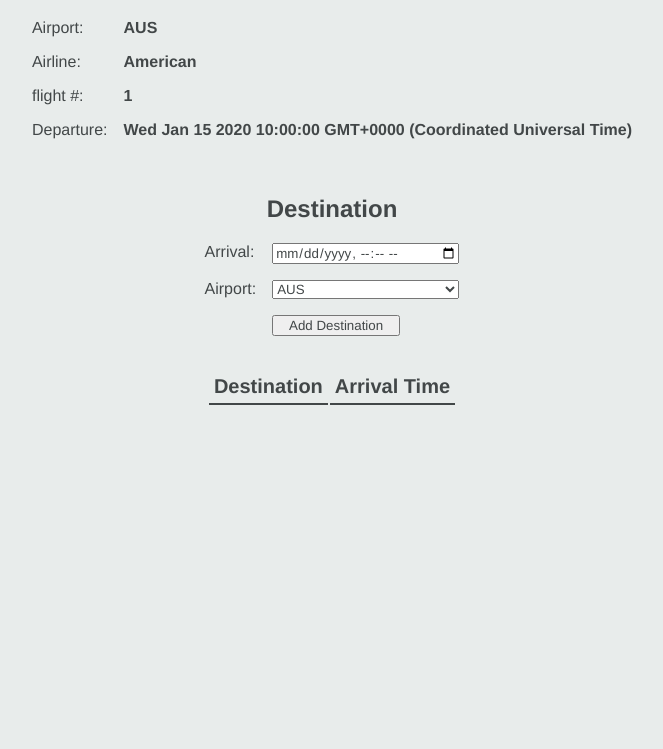
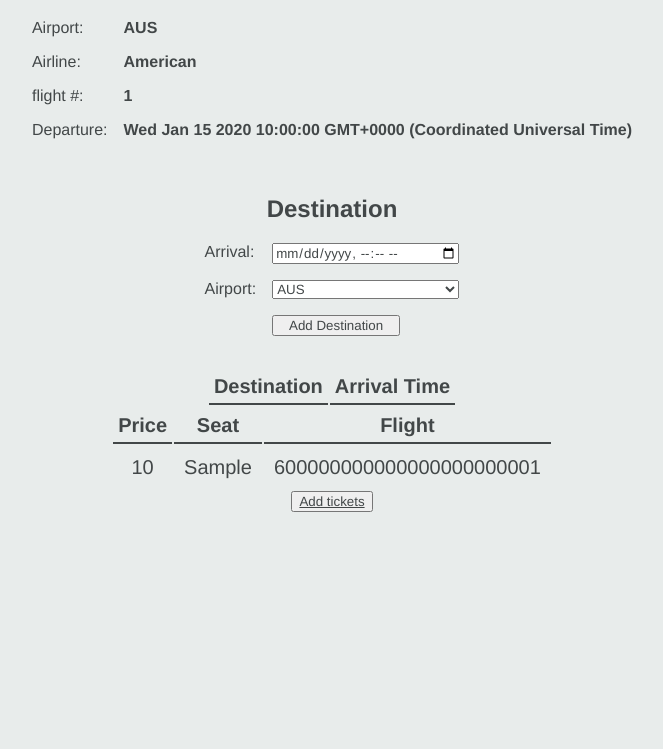
Before and after one commit to Sam-Eryn-Carroll/mongoose-flights, a Node server app: page /flights/600000000000000000000001 in a window 1280 px wide. Shown: the part 51-800 px from the top of the page, without its empty margins (308-971 px from the left). Run offline with Node 20, Linux system fonts and the light colour scheme; tables that the repository leaves empty hold one stand-in row (values such as "Sample post"); lists and menus that the app fills with data are empty; some libraries are stand-ins or nearby versions.

Commit message:
Ticket Functionality

```diff
--- a/controllers/flights.js
+++ b/controllers/flights.js
@@ -1,4 +1,5 @@
-const Flight = require('../models/flight')
+const Flight = require('../models/flight');
+const Ticket = require('../models/ticket');
 
 module.exports = {
     index,
@@ -28,6 +29,8 @@ function create(req, res) {
 
 function show(req, res) {
     Flight.findById(req.params.id, function(err, flight) {
-        res.render('flights/show', { title: 'Flight Detail', flight })
+        Ticket.find({flight: flight._id}, function(err, tickets) {
+            res.render('flights/show', { title: 'Flight Details', flight, tickets})
         })
+    })
 }
--- a/server.js
+++ b/server.js
@@ -8,6 +8,7 @@ require('./config/database');
 var indexRouter = require('./routes/index');
 var flightsRouter = require('./routes/flights');
 const destinationsRouter = require('./routes/destinations')
+const ticketsRouter = require('./routes/tickets');
 
 var app = express();
 
@@ -24,6 +25,7 @@ app.use(express.static(path.join(__dirname, 'public')));
 app.use('/', indexRouter);
 app.use('/flights', flightsRouter);
 app.use('/', destinationsRouter);
+app.use('/', ticketsRouter);
 
 // catch 404 and forward to error handler
 app.use(function(req, res, next) {
--- a/views/flights/show.ejs
+++ b/views/flights/show.ejs
@@ -45,4 +45,24 @@
       </tbody>
     </table>
 
-<%- include('../partials/footer') %>
+    <table>
+      <thead>
+        <tr>
+          <th>Price</th>
+          <th>Seat</th>
+          <th>Flight</th>
+        </tr>
+      </thead>
+      <tbody>
+        <% tickets.forEach(function(t) { %>
+          <tr>
+            <td><%= t.price %></td>
+            <td><%= t.seat %></td>
+            <td><%= t.flight %></td>
+          </tr>
+
+        <% }); %>
+      </tbody>
+    </table>
+    <button><a href="/flights/<%= flight._id %>/tickets/new">Add tickets</a></button>
+    <%- include('../partials/footer') %>
```
Also changed, not shown: controllers/tickets.js (added, +21 -0 lines), models/ticket.js (added, +11 -0 lines), routes/tickets.js (added, +8 -0 lines), views/tickets/new.ejs (added, +13 -0 lines).
